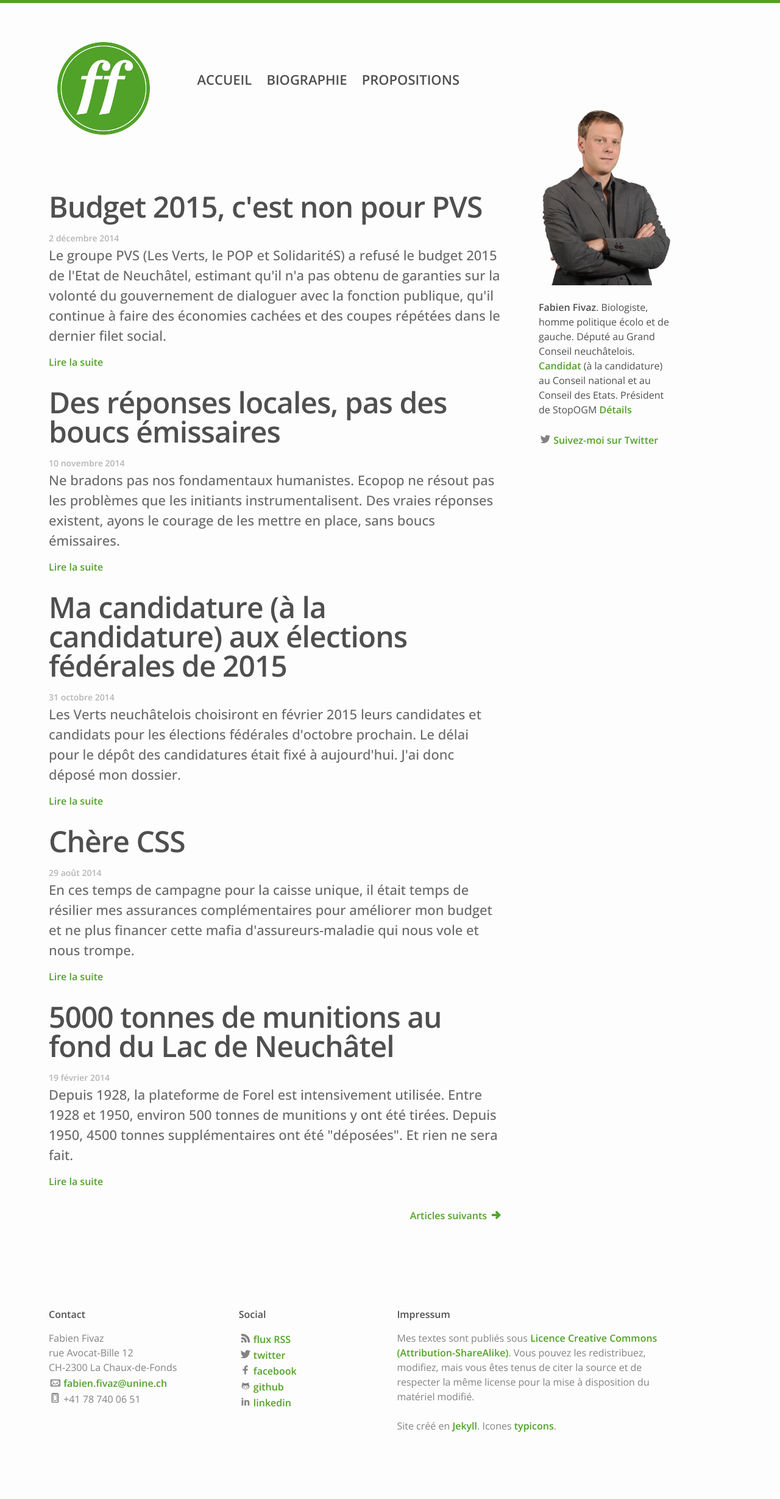
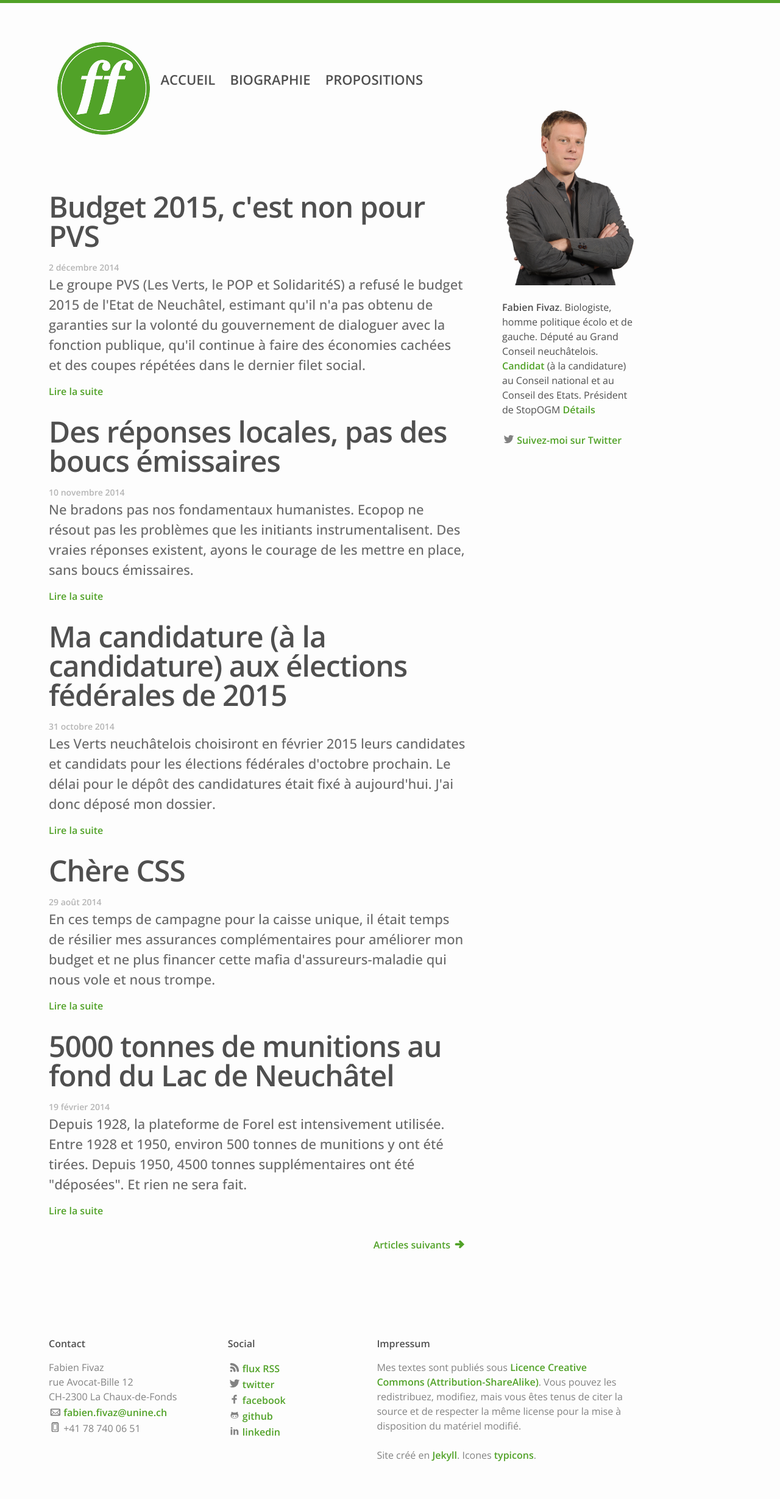
Before and after one commit to ffivaz/ffivaz.github.io, a Jekyll site: the page built from index.html, in a window 1280 px wide. Shown: the whole page at 61% size. Built offline with Jekyll 4.4.1, drawn with Linux system fonts in a browser that asks for light colours; nearby versions of some CDN libraries; the list of posts is cut into pages by our own code; before the commit the page ends 2411 px from its top, so only the background shows below that.

```diff
--- a/css/main.scss
+++ b/css/main.scss
@@ -24,7 +24,7 @@
 $grey-color-dark:  darken($grey-color, 20%);
 
 // Width of the content area
-$content-width:    1084px;
+$content-width:    1024px;
 
 $on-palm:          600px;
 $on-laptop:        800px;
```
